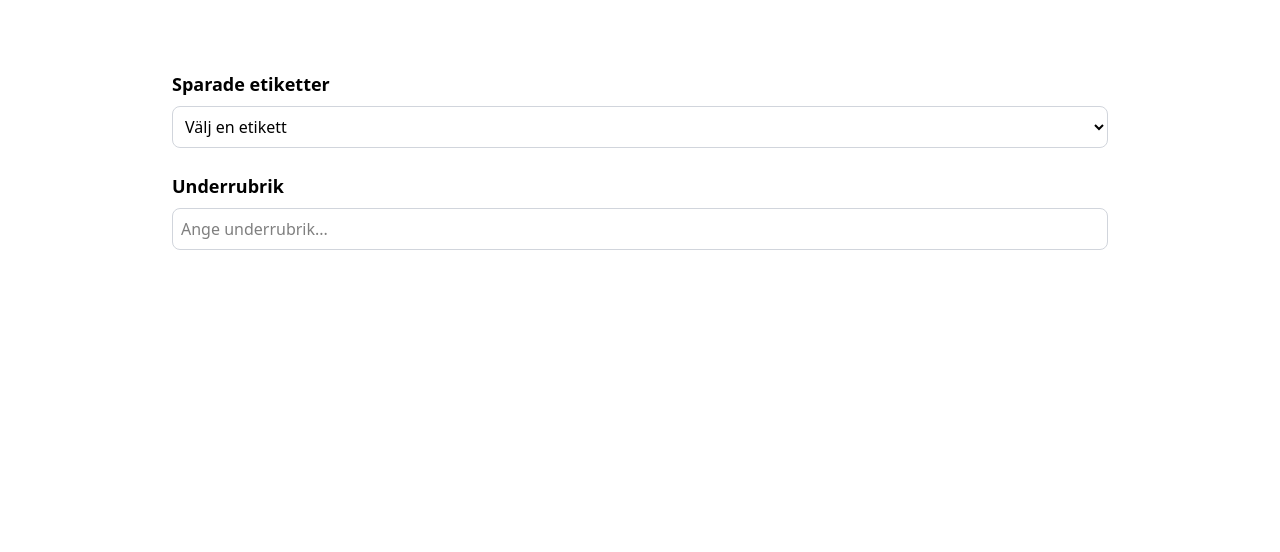
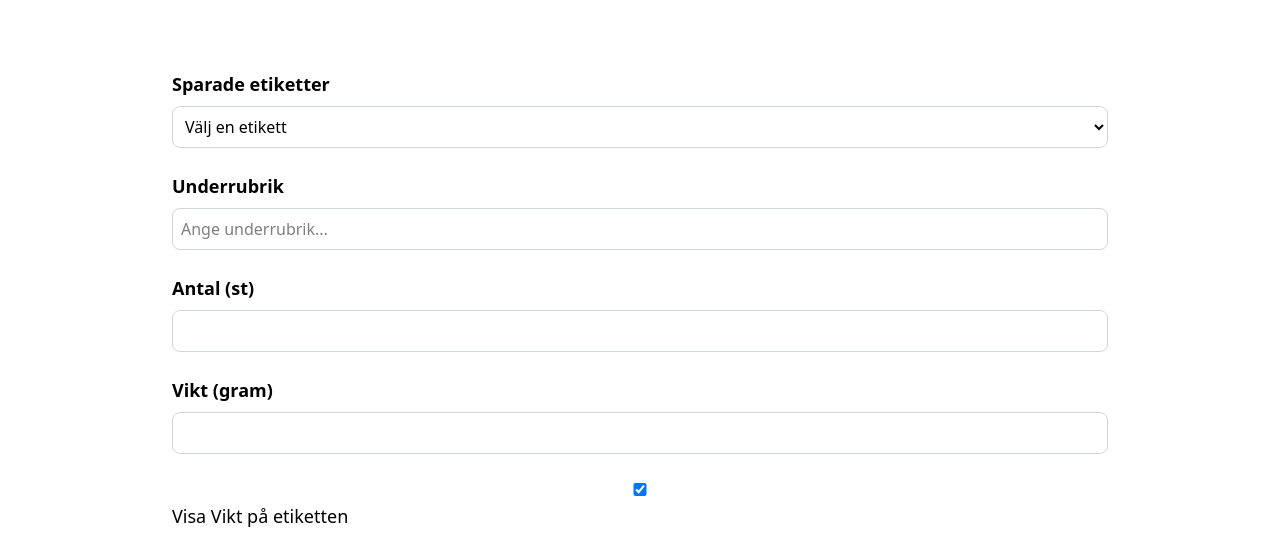
Before and after one commit to axez85/Bakagott-intern-next, a Next.js app: page / in a window 1280 px wide. Shown: the part 362-914 px from the top of the page. Built offline with nearby package versions, Linux system fonts and the light colour scheme.

Commit message:
Add a new print page and switch to the optimized way of using forms

```diff
--- a/src/app/label/page.tsx
+++ b/src/app/label/page.tsx
@@ -13,7 +13,7 @@ export default function Label() {
 
     <form>
       <div className="space-y-12">
-{/*         <div className="border-b border-gray-900/10 pb-12">
+        <div className="border-b border-gray-900/10 pb-12">
           <h2 className="text-base/7 font-semibold text-gray-900">Profile</h2>
           <p className="mt-1 text-sm/6 text-gray-600">
             This information will be displayed publicly so be careful what you share.
@@ -92,7 +92,7 @@ export default function Label() {
             </div>
           </div>
         </div>
- */}
+
         <div className="border-b border-gray-900/10 pb-12">
           <h2 className="text-base/7 font-semibold text-gray-900">Skriv ut en etikett</h2>
           <p className="mt-1 text-sm/6 text-gray-600">Skriv ut etiketter som är sparade.</p>
@@ -156,12 +156,12 @@ export default function Label() {
                 >
                   <option>Pizzabotten - Basnivå</option>
 											<option value="none">Välj en etikett</option>
-											<option value="PBB" selected>Pizzabotten - Basnivå</option>
-											<option value="PBM">Pizzabotten - Mellannivå</option>
-											<option value="LMB">Lasagne Mixum - Basnivå</option>
-											<option value="LMM">Lasagne Mixum - Mellannivå</option>
-											<option value="LMH">Lasagne Mixum - Högnivå</option>
-											<option value="PBF">Pizzabotten - Basnivå (Föreningspizzan) testar aatt göra denna längre och se vart det slutar.</option>
+											<option value="pizzabotten-bas" selected>Pizzabotten - Basnivå</option>
+											<option value="pizzabotten-mellan">Pizzabotten - Mellannivå</option>
+											<option value="lasagne-bas">Lasagne Mixum - Basnivå</option>
+											<option value="lasagne-mellan">Lasagne Mixum - Mellannivå</option>
+											<option value="lasagne-hög">Lasagne Mixum - Högnivå</option>
+											<option value="pizzabotten-forening">Pizzabotten - Basnivå (Föreningspizzan) testar aatt göra denna längre och se vart det slutar.</option>
 											<option value="TBB">Tunnbröd - Basnivå</option>
 											<option value="TBM">Tunnbröd - Mellannivå</option>
                 </select>
@@ -237,7 +237,7 @@ export default function Label() {
         <div className="border-b border-gray-900/10 pb-12">
           <h2 className="text-base/7 font-semibold text-gray-900">Notifications</h2>
           <p className="mt-1 text-sm/6 text-gray-600">
-            We'll always let you know about important changes, but you pick what else you want to hear about.
+            We&apos;ll always let you know about important changes, but you pick what else you want to hear about.
           </p>
 
           <div className="mt-10 space-y-10">
--- a/src/app/page.tsx
+++ b/src/app/page.tsx
@@ -1,7 +1,10 @@
+import Form from 'next/form'
+
 export default function Home() {
   return (
     <div className="min-h-screen bg-white flex flex-col items-center px-4 py-10">
-      <form className="w-full max-w-3/4 space-y-6">
+      <Form action="/print-label"
+      className="w-full max-w-3/4 space-y-6">
         <div>
           <label htmlFor="saved-labels" className="block text-lg font-semibold mb-2">
             Sparade etiketter
@@ -36,7 +39,54 @@ export default function Home() {
             placeholder="Ange underrubrik..."
           />
         </div>
-      </form>
+
+        <div>
+          <label htmlFor="ammount" className="block text-lg font-semibold mb-2">
+            Antal (st)
+          </label>
+          <input
+            type="number"
+            id="ammount"
+            name="ammount"
+            className="w-full border border-gray-300 rounded-lg p-2"
+          />
+        </div>
+
+        <div>
+          <label htmlFor="weight" className="block text-lg font-semibold mb-2">
+            Vikt (gram)
+          </label>
+          <input
+            type="number"
+            id="weight"
+            name="weight"
+            className="w-full border border-gray-300 rounded-lg p-2"
+          />
+        </div>
+
+
+        <div>
+          <input
+            type="checkbox"
+            id="Checkweight1"
+            name="Checkweight"
+
+            className="w-full border border-gray-300 rounded-lg p-2"
+            checked
+          />
+          <label htmlFor="Checkweight" className="block text-lg  mb-2">
+            Visa Vikt på etiketten
+          </label>
+        </div>
+
+
+              <button
+                className="bg-sky-500 hover:bg-sky-700 text-white font-bold py-2 px-4 rounded-full"
+                type="submit">
+                  Visa Etikett
+              </button>
+
+      </Form>
     </div>
   );
 }
--- /dev/null
+++ b/src/app/print-label/page.tsx
@@ -0,0 +1,13 @@
+
+export default function PrintLabel() {
+  return (
+    <div className="min-h-screen bg-white flex flex-col items-center px-4 py-10">
+      <form className="w-full max-w-3/4 space-y-6">
+          <h1 className="block text-lg font-semibold mb-2">
+            Skrivter ut ettikett
+          </h1>
+      </form>
+    </div>
+
+  )
+}
```
